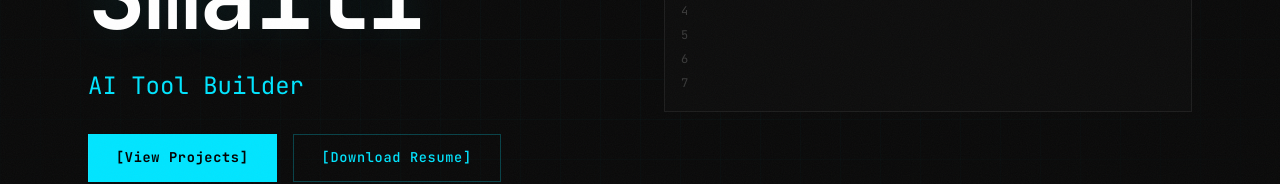
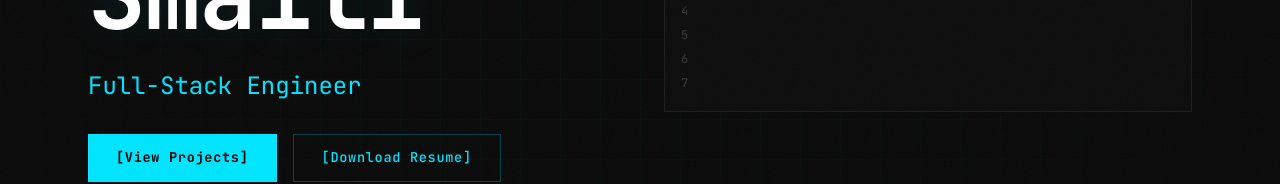
Before and after one commit to Smailiali/Portfolio-New, a Next.js app: page / in a window 1280 px wide. Shown: the part 441-625 px from the top of the page. Built offline with nearby package versions, Linux system fonts and the light colour scheme; a web font is replaced by a local one.

Commit message:
fix: update typing animation phrases and guarantee Software Developer starts first

```diff
--- a/src/components/Hero.tsx
+++ b/src/components/Hero.tsx
@@ -223,7 +223,12 @@ interface HeroProps {
   isReady: boolean
 }
 
-const TAGLINES = ['Full-Stack Developer', 'AI Tool Builder', 'Problem Solver', 'System Thinker']
+const TAGLINES = [
+  'Software Developer',
+  'Full-Stack Engineer',
+  'AI Solutions Architect',
+  'Automation Engineer',
+]
 
 const containerVariants = {
   hidden: {},
```
